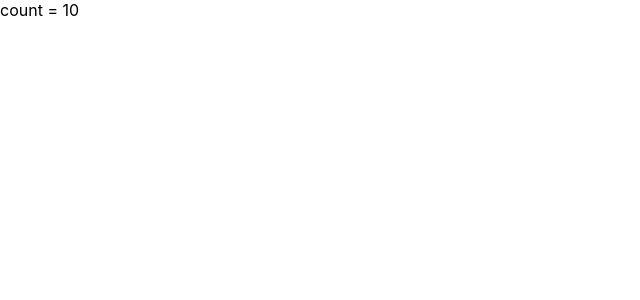
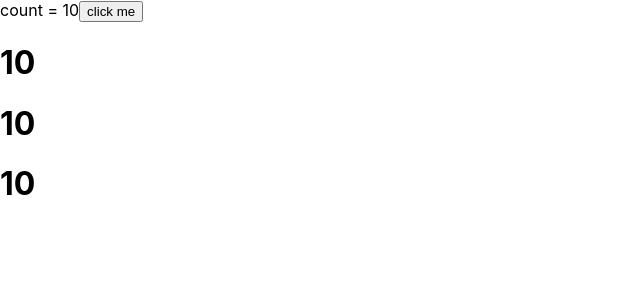
Before and after one commit to heyzqt/react-train-ticket, a React app: page / in a window 1280 px wide. Shown: the top 300 px of the page, without its empty margins (0-640 px from the left). Built offline with nearby package versions, Linux system fonts and the light colour scheme.

Commit message:
[Context]获取Context值得3种方法

```diff
--- a/src/App.js
+++ b/src/App.js
@@ -1,11 +1,51 @@
-import React, { Component, useState } from "react";
+import React, { Component, useState, createContext, useContext } from "react";
+
+const CountContext = createContext();
+
+//第一种从context中拿到count的方法
+class Foo extends Component {
+  render() {
+    return (
+      <CountContext.Consumer>
+        {
+          count => <h1>{count}</h1>
+        }
+      </CountContext.Consumer>
+    )
+  }
+}
+
+//第二种方法：在class组件中，使用contextTypes获取context
+class Bar extends Component {
+  static contextType = CountContext;
+  render() {
+    const count = this.context;
+    return <h1>{count}</h1>
+  }
+}
+
+//第三种方法：在函数组件中使用useContext获取context
+function Counter(props) {
+  const count = useContext(CountContext);
+  return <h1>{count}</h1>
+}
 
 function App(props) {
   const [count, setCount] = useState(10);
 
+  const handleClick = () => {
+    setCount(count+1);
+  }
+
   return (
     <div>
       count = {count}
+      <button type="button" onClick={handleClick}>click me</button>
+      <CountContext.Provider value={count}>
+        <Foo></Foo>
+        <Bar></Bar>
+        <Counter></Counter>
+      </CountContext.Provider>
     </div>
   );
 }
```
Also changed, not shown: 1 other file (tests, documents, lock files or other folders).
